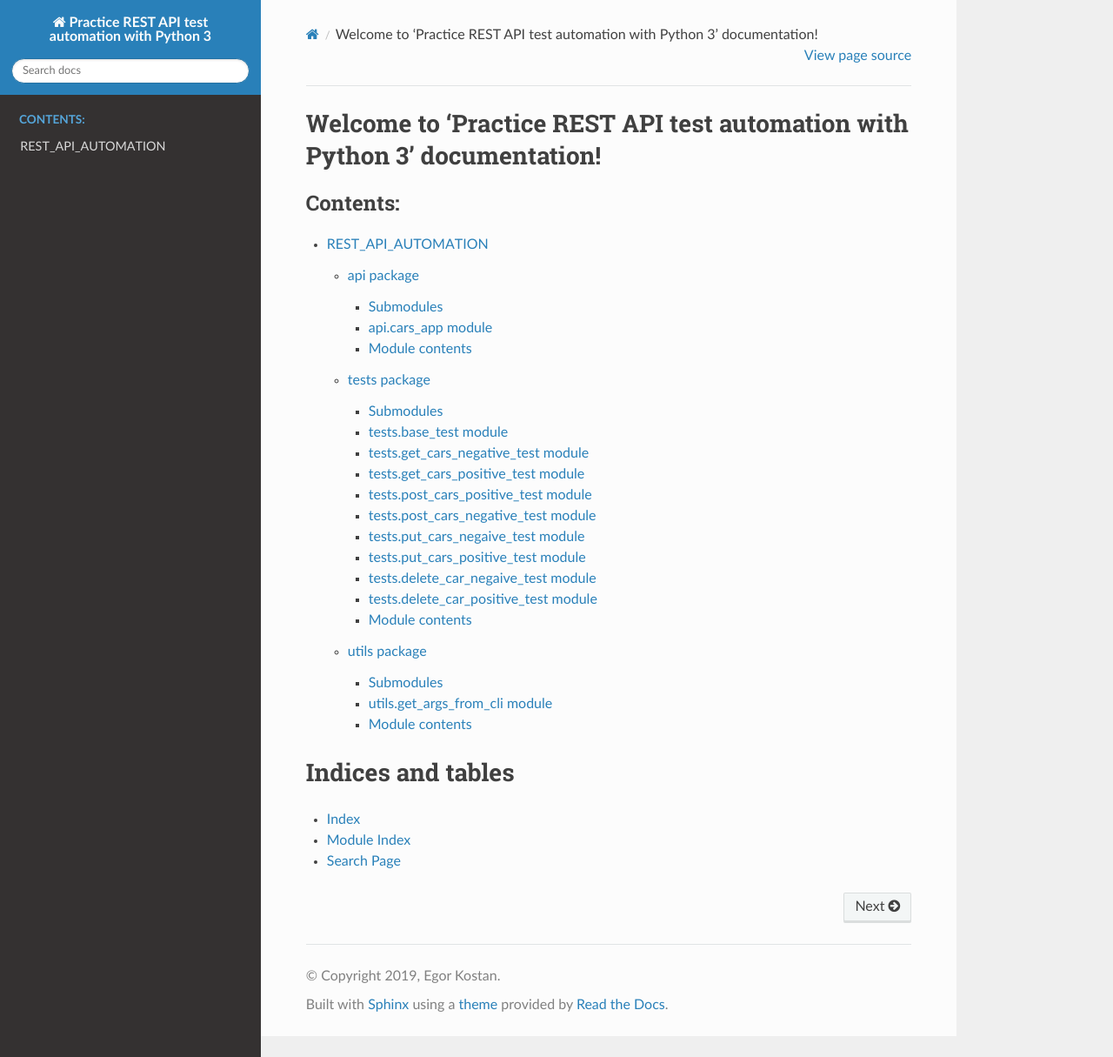
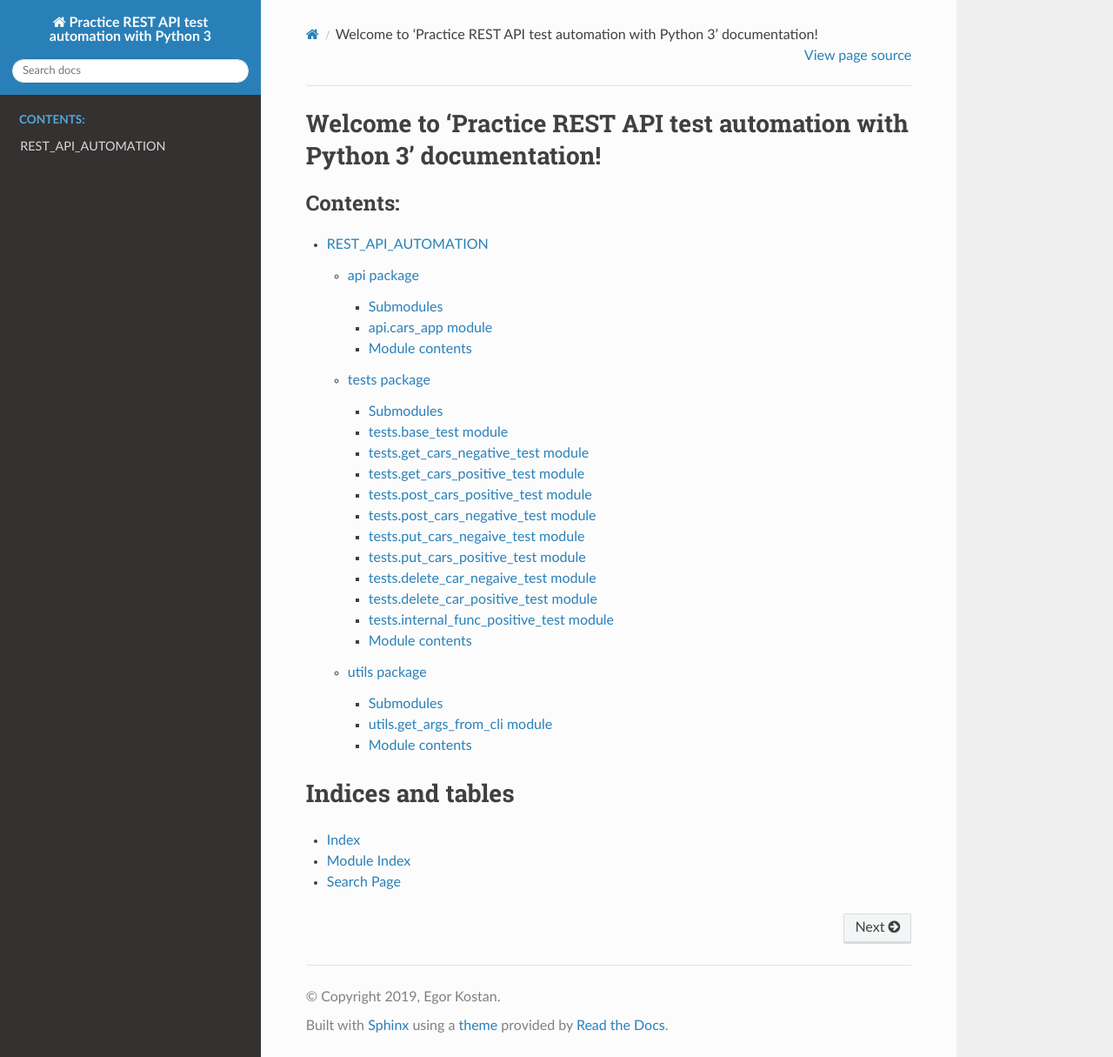
Before and after one commit to ikostan/REST_API_AUTOMATION, a Sphinx documentation site: the page built from docs/index.rst, in a window 1280 px wide and 1215 px high. Shown: the whole window at 87% size. Built offline with Sphinx 7.4.7 and the Read the Docs theme 2.0.0, drawn with Linux system fonts in a browser that asks for light colours.

Commit message:
Update tests.rst

```diff
--- a/docs/tests.rst
+++ b/docs/tests.rst
@@ -76,6 +76,14 @@ tests.delete\_car\_positive\_test module
    :undoc-members:
    :show-inheritance:
 
+tests.internal\_func\_positive\_test module
+--------------------------------------
+
+.. automodule:: tests.internal_func_positive_test
+   :members:
+   :undoc-members:
+   :show-inheritance:
+
 Module contents
 ---------------
 
```
